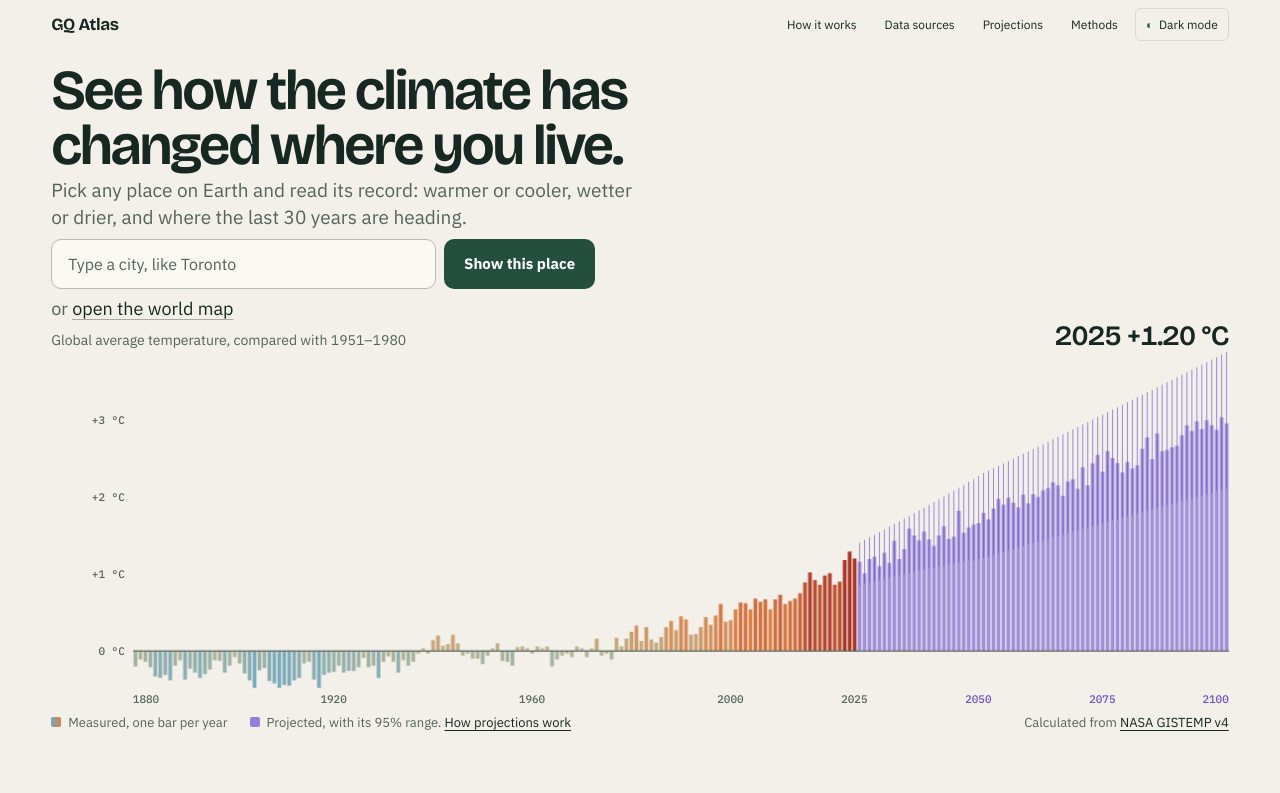
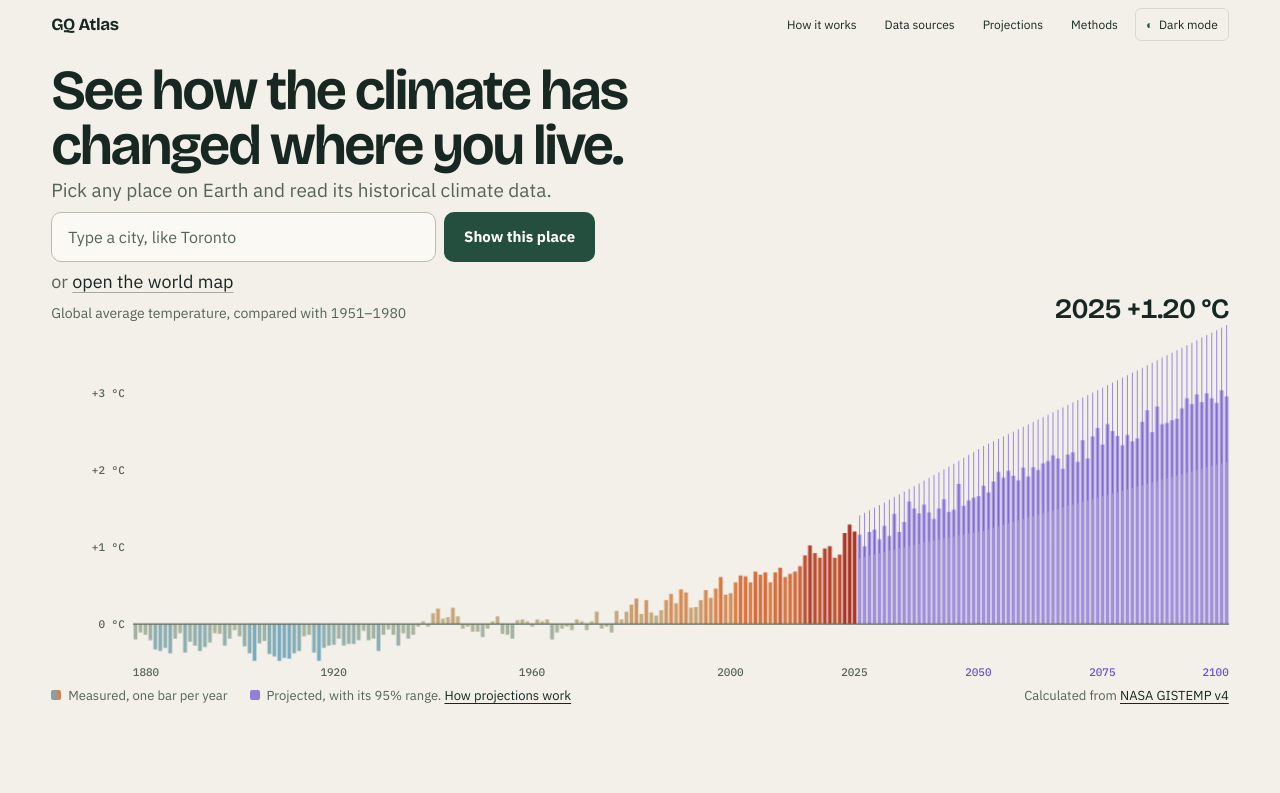
Before and after one commit to advayc/space-apps, a plain HTML site: page dist/index.html in a window 1280 px wide. Shown: the top 793 px of the page. Drawn offline with nearby package versions, Linux system fonts and the light colour scheme; no server answers.

Commit message:
Update lede paragraph for clarity

```diff
--- a/dist/index.html
+++ b/dist/index.html
@@ -46,7 +46,7 @@
   <section class="hero">
     <div class="hero-copy">
       <h1>See how the climate has changed where you live.</h1>
-      <p class="lede">Pick any place on Earth and read its record: warmer or cooler, wetter or drier, and where the last 30 years are heading.</p>
+      <p class="lede">Pick any place on Earth and read its historical climate data.</p>
       <form class="hero-search" id="hero-search" role="search">
         <label class="sr-only" for="hero-query">City or region</label>
         <input id="hero-query" type="search" placeholder="Type a city, like Toronto" autocomplete="off" list="hero-places">
```
